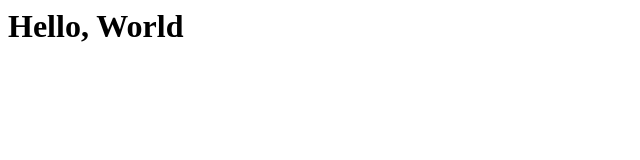
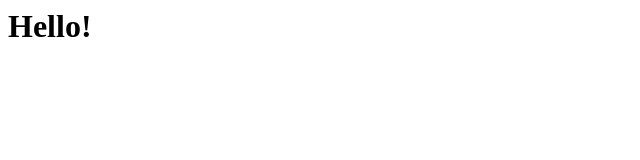
Before and after one commit to kimrichardson120/portfolio, a plain HTML site: page index.html in a window 1280 px wide. Shown: the whole page, without its empty margins (0-640 px from the left). Drawn offline with Linux system fonts and the light colour scheme.

Commit message:
small change

```diff
--- a/index.html
+++ b/index.html
@@ -1 +1 @@
-<h1>Hello, World</h1>
+<h1>Hello!</h1>
```
